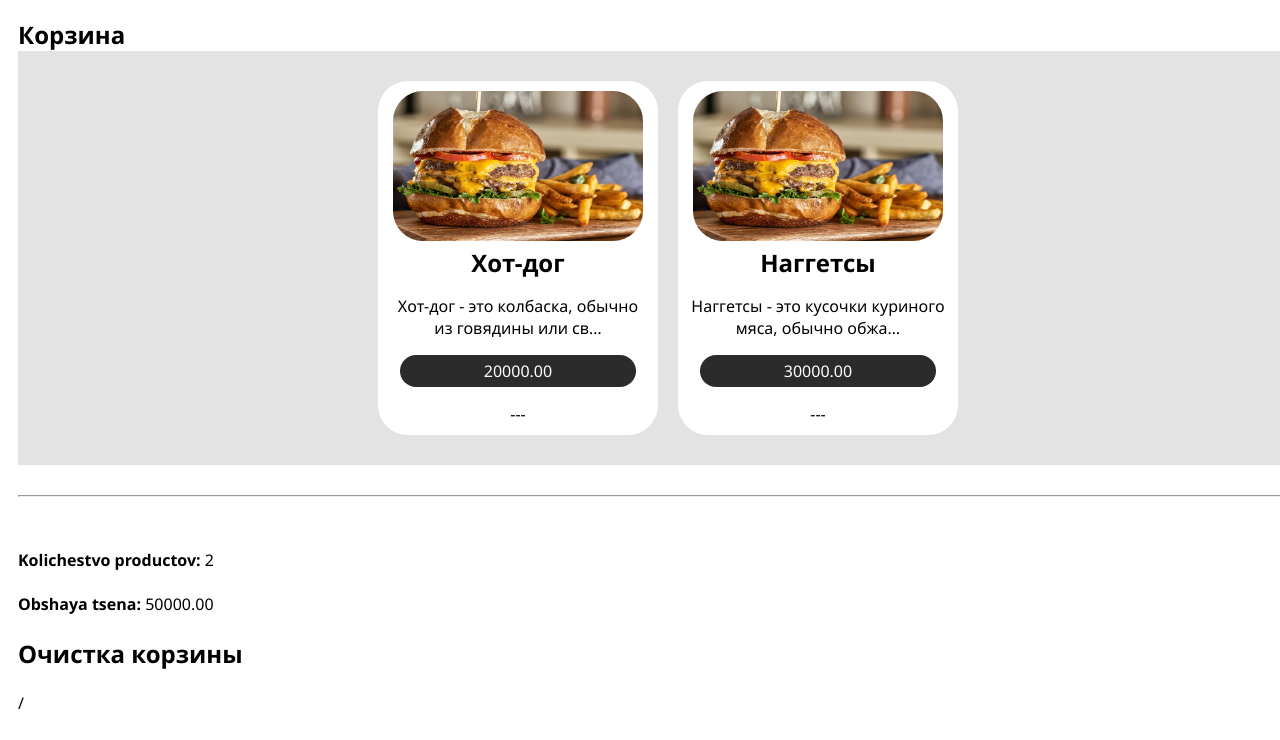
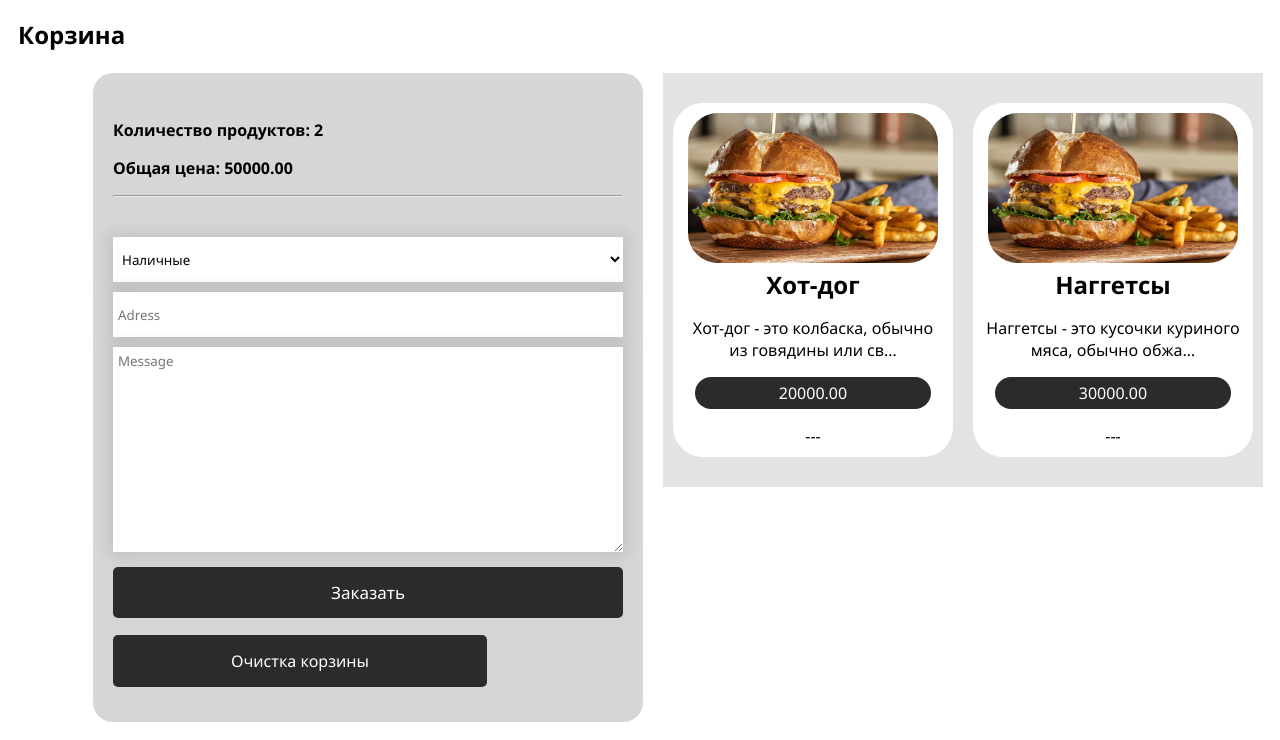
Before and after one commit to i3cpu/food_delivery, a Django app: page /basket in a window 1280 px wide; the page is wider, and only the part inside the window is pictured. Shown: the part 82-822 px from the top of that part. Before the commit the page ends 791 px from the top of that part, so only its background shows below. Run offline with Django 4.2, Linux system fonts and the light colour scheme; a user stored in the database is signed in; data comes from the database, SQL or seed files in the repository; both versions use the stored data as it was after the commit.

Commit message:
написан метод заказы и поправка на html странице

```diff
--- a/core/basket/models.py
+++ b/core/basket/models.py
@@ -1,6 +1,7 @@
 from django.db import models
 
 from foods.models import MenuModel, RestaurantsModel
+
 
 # Create your models here.
 
@@ -14,14 +15,15 @@ class BasketModel(models.Model):
 
 
 class OrdersModel(models.Model):
-    user = models.OneToOneField('auth.User', on_delete=models.CASCADE)
+    user = models.OneToOneField('auth.User', on_delete=models.CASCADE )
     product = models.ManyToManyField(MenuModel, related_name="ordered_products" )
     created_date = models.DateTimeField(auto_now_add=True)
     total_price = models.DecimalField(max_digits=12, decimal_places=2)
     status  = models.CharField(max_length=250)
-    payment_method = models.CharField(max_length=250)
-    adress = models.CharField(max_length=250)
-    messages = models.TextField(max_length=250)
+
+    payment_method = models.CharField(max_length=250, blank=False)
+    adress = models.CharField(max_length=250, blank=False)
+    messages = models.TextField(max_length=250, blank=True)
 
 
     def __str__(self) -> str:
--- a/core/basket/templates/basket/basket.html
+++ b/core/basket/templates/basket/basket.html
@@ -3,18 +3,65 @@
 
 {% block content %}
 
+
+<h1>Корзина</h1>
+<br>
+
+        {% if messages %}
+            <div class="messages">
+                {% for message in messages %}
+                   <h2>{{ message }}</h2>
+                {% endfor %}
+            </div>
+        {% endif %}
+
+<div class="basket-main-block">
     <!-- {{basket}} <br> -->
-<h1>Корзина</h1>
+
+    <div class="form-block">
+
+        {% if products %}
+        <div>
+            <p><b> Количество продуктов: {{pproducts_count}} </b></p>
+            <p><b> Общая цена: {{total_price}} </b></p>
+            <hr><br>
+        </div>
+            <form action="{% url 'order_products' %}"  method="get" class="basket-form">
+                <!-- {% csrf_token %} -->
+
+                <select name="payment_method" id="payment_method" required>
+                    <option value="cash">Наличные</option>
+                    <option value="card">Карта</option>
+                </select>
+
+                <input type="text" class="adress-input" name="adress" placeholder="Adress" required>
+
+                <textarea class="message-input" name="messages" id="messages" cols="30" rows="10" placeholder="Message"></textarea>
+
+                <button class="order-button" >Заказать</button>
+
+            </form>
+
+
+            <br>
+            <a class="basket-clear-button" href="{% url 'clear_basket'  %}">Очистка корзины</a>
+
+        {% else %}
+
+            <h1 style="text-align: center;" >Пусто</h1>
+
+        {% endif %}
+    </div>
 
     <div class="products">
-{% block basket %}
+
+
         {% for i in products %}
 
             <div class="product">
                     <div>
                     <img class="product-image" src="/media/{{i.image}}" alt="product-img">
                 </div>
-
                 <div>
                     <h2>{{i.name}}</h2>
                     <p>{{i.description|truncatechars:50}}</p>
@@ -23,22 +70,10 @@
                     <h1></h1>
                 </div>
             </div>
+        {% endfor %}
 
-            {% endfor %}
-{% endblock %}
+
     </div>
 
-
-<br><hr><br>
-<br> <b> Kolichestvo productov: </b>
-    {{pproducts_count}}
-<br><br> <b>Obshaya tsena:</b>
-    {{total_price}}
-
-<br><br>
-    <h2><a href="{% url 'clear_basket'  %}">Очистка корзины</a></h2>
-    <br>
-
-
-/
+</div>
 {% endblock %}
--- a/core/basket/views.py
+++ b/core/basket/views.py
@@ -3,9 +3,14 @@ from django.shortcuts import render, redirect
 from basket.models import BasketModel, OrdersModel
 from foods.models import MenuModel
 
+from django.contrib import messages as m
+
+# from basket.forms import OrdersForm
+
 # Create your views here.
 
 def basket_page(request):
+    print("-------------------------------",request.POST)
     basket = BasketModel.objects.filter(user = request.user).first()
     products = basket.product.all()
     products_count = products.count()
@@ -15,11 +20,14 @@ def basket_page(request):
         total_price +=i.price
 
     context = {
+
         'products':products,
         'basket':basket,
         'pproducts_count':products_count,
-        'total_price':total_price
-          }
+        'total_price':total_price,
+
+        }
+
     return render(request, 'basket/basket.html', context)
 
 
@@ -54,9 +62,26 @@ def order_products(request):
     basket = BasketModel.objects.filter(user=request.user).first()
     products = basket.product.all()
     total_price = 0
-    order = OrdersModel.objects.create(user = request.user, total_price=total_price )
-    order.product.add(*products)
+    order = OrdersModel.objects.filter(user = request.user).first()
+    print(order, "----------------------------------")
+    if order==None:
 
-    print("---------------------------------------------------", *products)
-    # order.product.add(*products)
-    return redirect("main_page")
+        if request.method == "GET":
+            payment_method = request.GET.get('payment_method')
+            adress = request.GET.get('adress')
+            messages = request.GET.get('messages')
+            order = OrdersModel.objects.create(
+                user = request.user,
+                total_price=total_price,
+                payment_method = payment_method,
+                adress = adress,
+                messages = messages
+
+                )
+            order.product.add(*products)
+            basket.product.clear()
+            return redirect("basket_page")
+    else:
+        error = "У вас есть активные заказы !"
+        m.add_message(request, m.WARNING, error)
+        return redirect("basket_page")
--- a/core/foods/static/foods/style.css
+++ b/core/foods/static/foods/style.css
@@ -63,7 +63,6 @@ h2, h1{
     margin-top: 0px;
     padding-top:20px;
     padding-bottom:20px;
-
     background-color: rgb(227, 227, 227);
 }
 .restaurant, .product{
@@ -134,8 +133,6 @@ a{
    /* height: 530px; */
    background-color: rgb(227, 227, 227);
 
-
-
 }
 .menu-basket-elements-img{
     border-radius: 15px;
@@ -166,3 +163,92 @@ a{
     /* width: 200px; */
     /* margin-bottom: 30px; */
 }
+
+
+/* ------------ стили forms корзинки --------------  */
+
+.adress-input{
+    padding: 5px;
+    border:0;
+    width: 100%;
+    height: 45px;
+    background-color: rgb(255, 255, 255);
+    box-shadow:0 0 15px 4px rgba(0,0,0,0.1);
+    margin-top: 10px;
+}
+.message-input{
+    padding: 5px;
+    border:0;
+    width: 100%;
+    height: 205px;
+    background-color: rgb(255, 255, 255);
+    box-shadow:0 0 15px 4px rgba(0,0,0,0.1);
+    margin-top: 10px;
+
+}
+.order-button{
+    /* appearance:none; */
+    /* usual styles */
+    /* -webkit-appearance:none; */
+    padding:14px;
+    border:none;
+    background-color: rgb(43, 43, 43);
+    color:#ffffff;
+    /* font-weight:600; */
+    border-radius:5px;
+    width:100%;
+    font-size: 17px;
+    /* margin-top: 25px;
+    margin-bottom: 35px; */
+    margin-top: 10px;
+    margin-bottom: 10px;
+}
+#payment_method{
+    padding: 5px;
+    border:0;
+    width: 100%;
+    height: 45px;
+    background-color: rgb(255, 255, 255);
+    box-shadow:0 0 15px 4px rgba(0,0,0,0.1);
+    margin-top: 10px;
+}
+
+/*  -------------стили отображения стр корзины --------- */
+.basket-main-block{
+    display: flex;
+    justify-content:center;
+    align-items:flex-start;
+}
+
+.form-block{
+    border-radius: 20px;
+    width: 550px;
+    padding:30px 20px 50px 20px;
+    background-color: rgb(214, 214, 214);
+    margin: 0px 20px;
+}
+.basket-clear-button{
+    /* appearance:none; */
+    /* usual styles */
+    /* -webkit-appearance:none; */
+    padding:15px;
+    border:none;
+    background-color: rgb(43, 43, 43);
+    color:#ffffff;
+    /* font-weight:600; */
+    border-radius:5px;
+    /* width:100%; */
+    /* margin-top: 25px;
+    margin-bottom: 35px; */
+    margin-top: 10px;
+    margin-bottom: 10px;
+    padding:15px 118px ;
+}
+.messages{
+    background-color: rgb(236, 90, 90);
+    /* border: 2px solid black; */
+    padding: 20px;
+    text-align: center;
+    margin: 10px;
+
+}
--- a/core/foods/templates/foods/menu.html
+++ b/core/foods/templates/foods/menu.html
@@ -14,7 +14,7 @@
         </div>
 
 
-        {% for i in category %}
+        <!-- {% for i in category %} -->
             <!-- {{i.name}}
             {% endfor %}
         {{category.name}} -->
```
Also changed, not shown: core/basket/migrations/0006_alter_ordersmodel_messages.py (added), core/basket/migrations/0007_alter_ordersmodel_total_price.py (added), core/basket/migrations/0008_alter_ordersmodel_total_price.py (added), core/basket/migrations/0009_alter_ordersmodel_user.py (added), core/basket/migrations/0010_alter_ordersmodel_user.py (added), core/db.sqlite3. Lines whose indentation alone changed are shown as unchanged.
